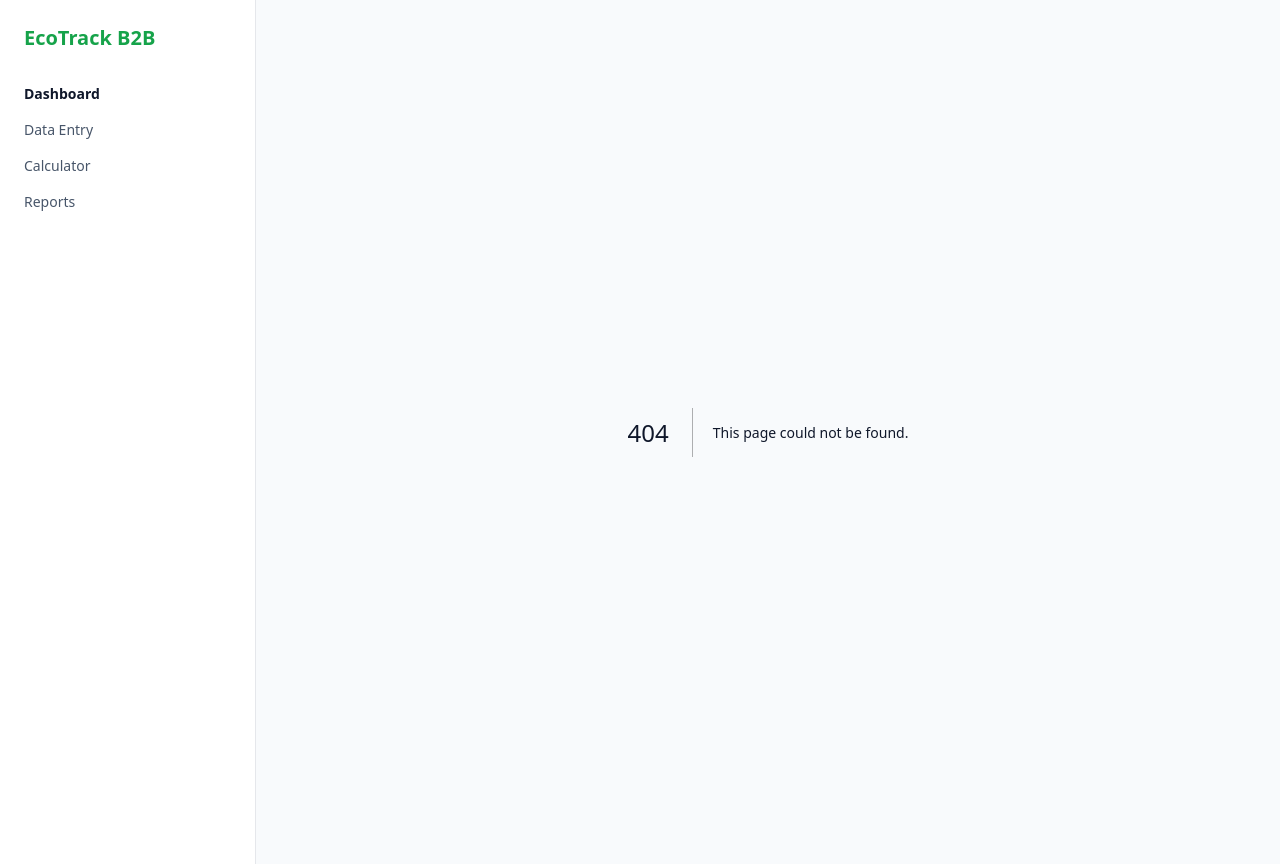
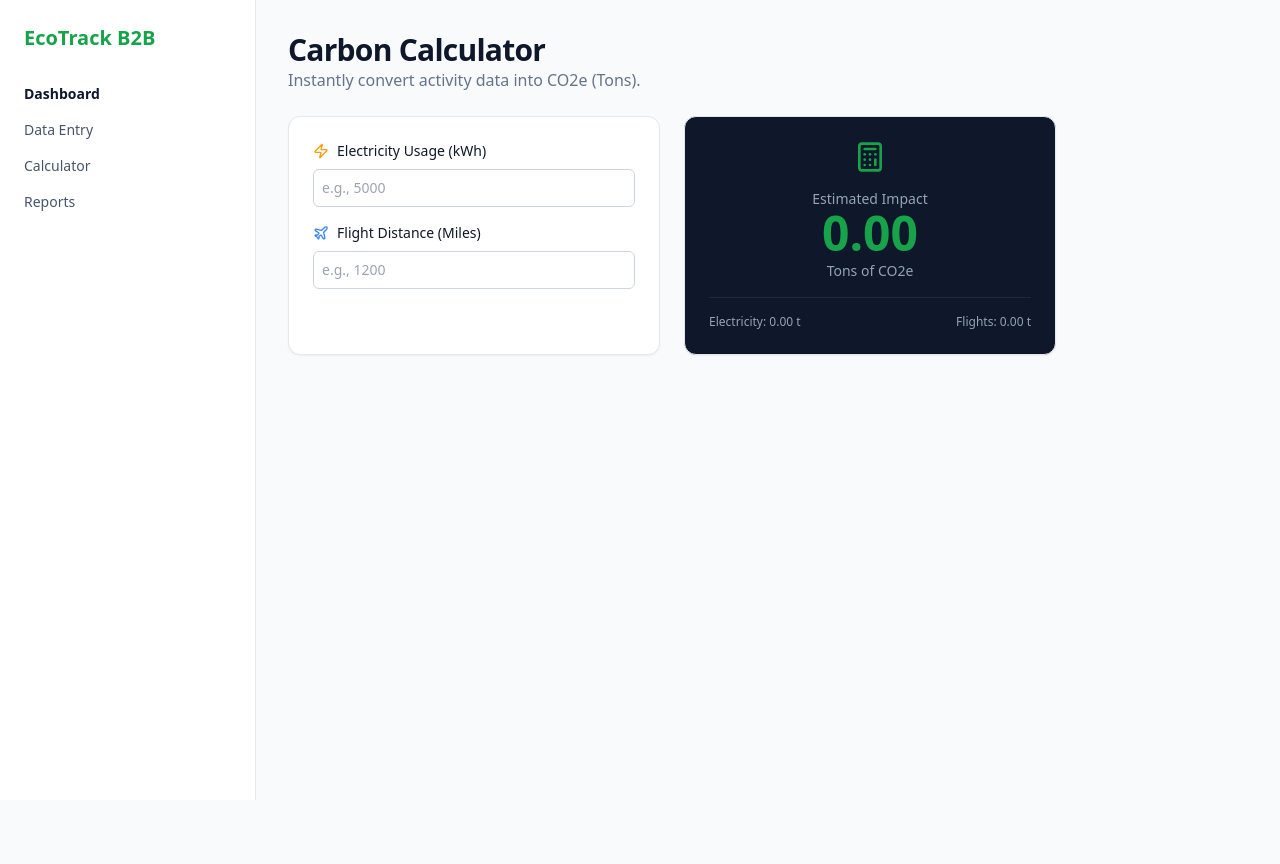
Before and after one commit to Naruto7H/EGSTRACKER, a Next.js app: page /calculator in a window 1280 px wide. Before the commit this address had no page. After the commit the page ends 800 px from the top, so only its background shows below. Built offline with nearby package versions, Linux system fonts and the light colour scheme.

Commit message:
Add carbon calculator page for electricity and flights

```diff
--- /dev/null
+++ b/src/app/(dashboard)/calculator/page.tsx
@@ -0,0 +1,71 @@
+"use client";
+
+import { useState } from "react";
+import { calculateElectricityCO2, calculateFlightCO2 } from "@/lib/esg-math";
+import { Calculator, Zap, Plane } from "lucide-react";
+
+export default function CalculatorPage() {
+  const [kwh, setKwh] = useState<number>(0);
+  const [miles, setMiles] = useState<number>(0);
+
+  const electricityCO2 = calculateElectricityCO2(kwh);
+  const flightCO2 = calculateFlightCO2(miles);
+  const totalCO2 = electricityCO2 + flightCO2;
+
+  return (
+    <div className="max-w-3xl space-y-6">
+      <header>
+        <h2 className="text-3xl font-bold tracking-tight">Carbon Calculator</h2>
+        <p className="text-slate-500">Instantly convert activity data into CO2e (Tons).</p>
+      </header>
+
+      <div className="grid gap-6 md:grid-cols-2">
+        {/* Input Form */}
+        <div className="space-y-4 rounded-xl border bg-white p-6 shadow-sm">
+          <div>
+            <label className="mb-2 flex items-center gap-2 text-sm font-medium">
+              <Zap className="h-4 w-4 text-amber-500" />
+              Electricity Usage (kWh)
+            </label>
+            <input
+              type="number"
+              className="w-full rounded-md border border-slate-300 p-2 text-sm focus:border-primary focus:outline-none focus:ring-1 focus:ring-primary"
+              placeholder="e.g., 5000"
+              onChange={(e) => setKwh(Number(e.target.value) || 0)}
+            />
+          </div>
+
+          <div>
+            <label className="mb-2 flex items-center gap-2 text-sm font-medium">
+              <Plane className="h-4 w-4 text-blue-500" />
+              Flight Distance (Miles)
+            </label>
+            <input
+              type="number"
+              className="w-full rounded-md border border-slate-300 p-2 text-sm focus:border-primary focus:outline-none focus:ring-1 focus:ring-primary"
+              placeholder="e.g., 1200"
+              onChange={(e) => setMiles(Number(e.target.value) || 0)}
+            />
+          </div>
+        </div>
+
+        {/* Results Widget */}
+        <div className="flex flex-col items-center justify-center space-y-4 rounded-xl border bg-slate-900 p-6 text-white shadow-sm">
+          <Calculator className="h-8 w-8 text-primary" />
+          <div className="text-center">
+            <div className="text-sm font-medium text-slate-400">Estimated Impact</div>
+            <div className="text-5xl font-bold text-primary">
+              {totalCO2.toFixed(2)}
+            </div>
+            <div className="text-sm text-slate-400 mt-1">Tons of CO2e</div>
+          </div>
+
+          <div className="w-full pt-4 mt-4 border-t border-slate-800 text-xs text-slate-400 flex justify-between">
+            <span>Electricity: {electricityCO2.toFixed(2)} t</span>
+            <span>Flights: {flightCO2.toFixed(2)} t</span>
+          </div>
+        </div>
+      </div>
+    </div>
+  );
+}
```
